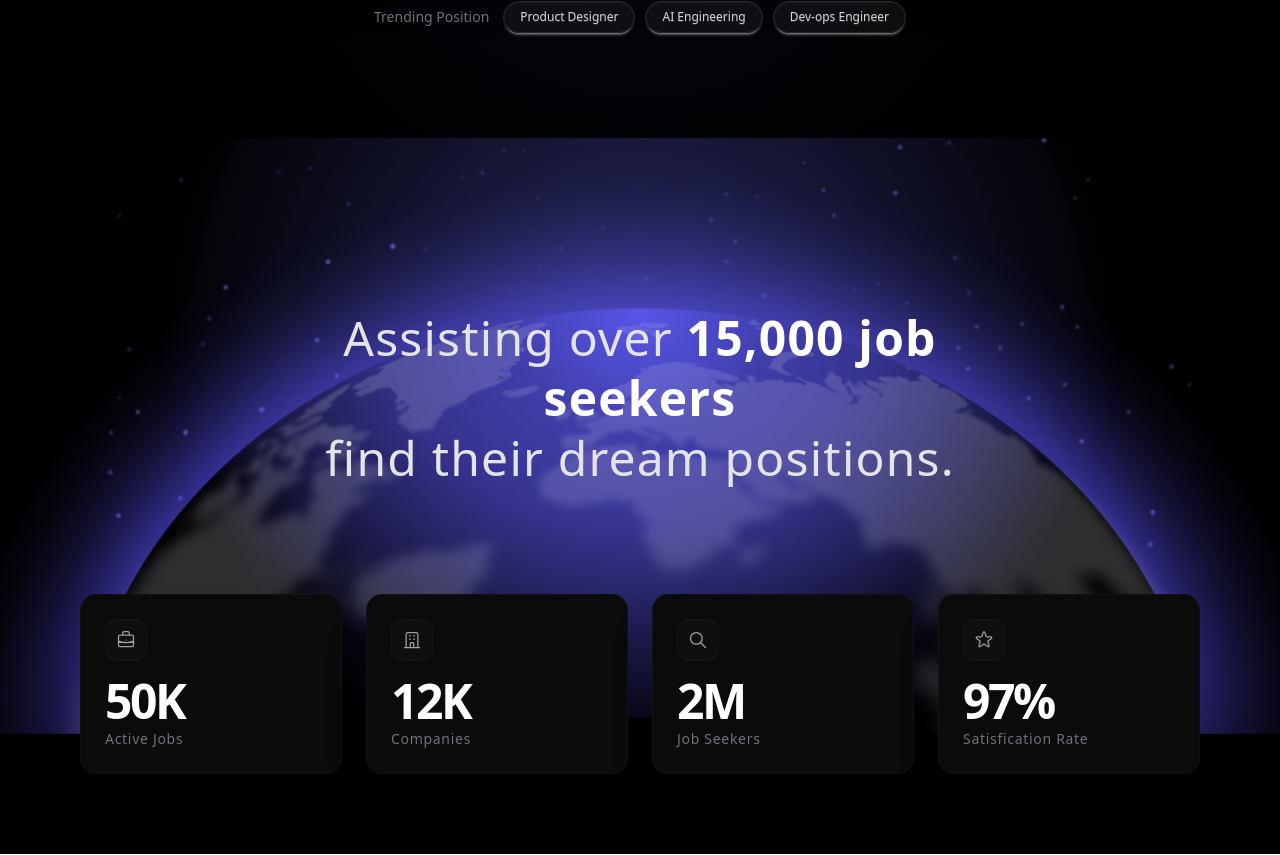
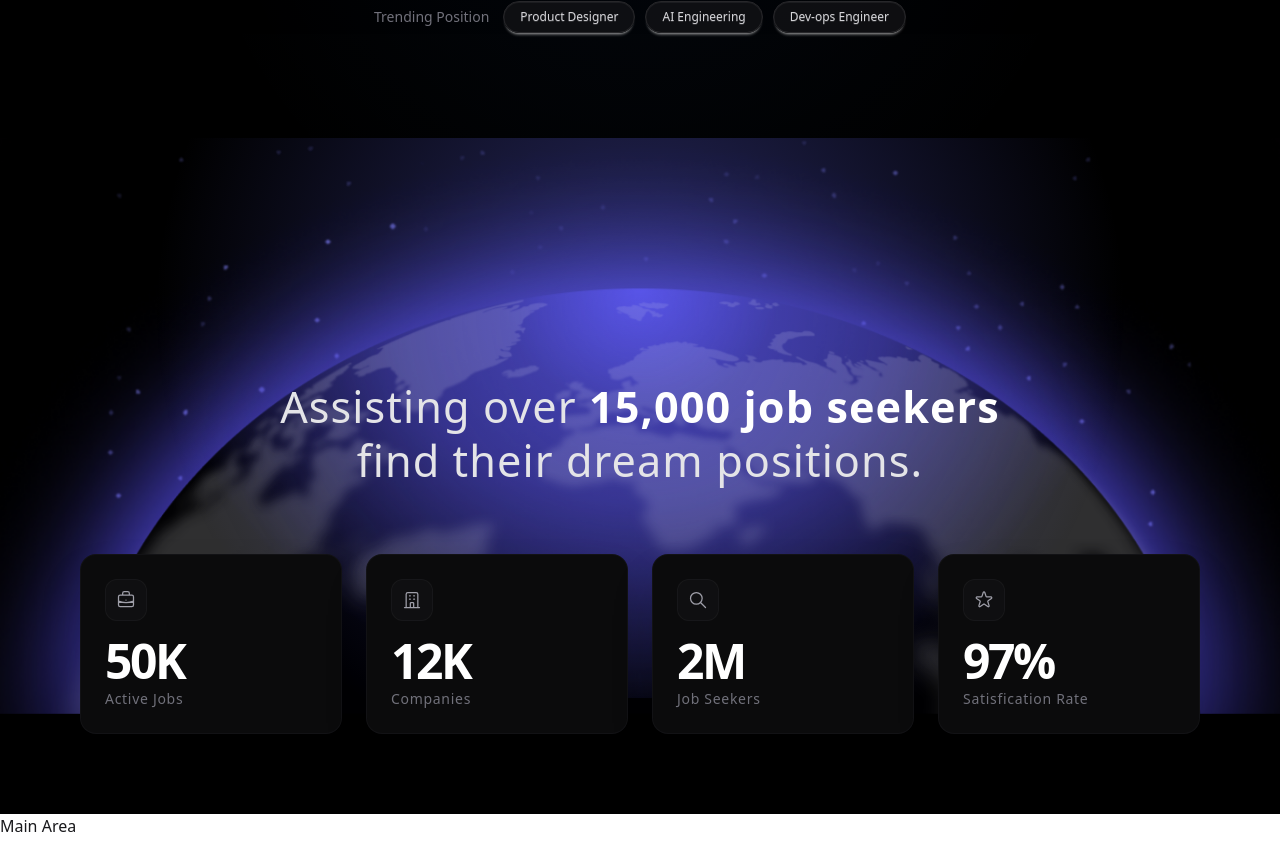
Before and after one commit to farjanayeasminrimi/HireLoop, a Next.js app: page / in a window 1280 px wide. Shown: the part 566-1421 px from the top of the page. Built offline with nearby package versions, Linux system fonts and the light colour scheme.

Commit message:
modified the margin of the global text

```diff
--- a/src/components/homepage/GlobalStats.jsx
+++ b/src/components/homepage/GlobalStats.jsx
@@ -92,7 +92,7 @@ const GlobalStats = () => {
 
   return (
     <section className="relative w-full bg-black text-white overflow-hidden select-none">
-      <div className="relative w-full min-h-[460px] md:min-h-[520px] flex items-center justify-center">
+      <div className="relative w-full min-h-[460px] md:min-h-[480px] flex items-center justify-center">
         <div className="absolute inset-0 flex items-center justify-center pointer-events-none">
           <div className="relative w-full max-w-[1400px] aspect-[16/9] md:aspect-[2/1]">
             <Image
@@ -111,7 +111,7 @@ const GlobalStats = () => {
 
         {/* Text - Perfectly Centered on Globe */}
         <div className="relative z-10 text-center px-2 max-w-3xl">
-          <h2 className="text-3xl sm:text-4xl md:text-5xl font-normal text-zinc-200 leading-tight tracking-wide">
+          <h2 className="text-3xl sm:text-4xl md:text-[2.7rem] mt-28 font-normal text-zinc-200 leading-tight tracking-wide">
             Assisting over <span className="font-semibold text-white">15,000 job seekers</span>
             <br />
             find their dream positions.
```
